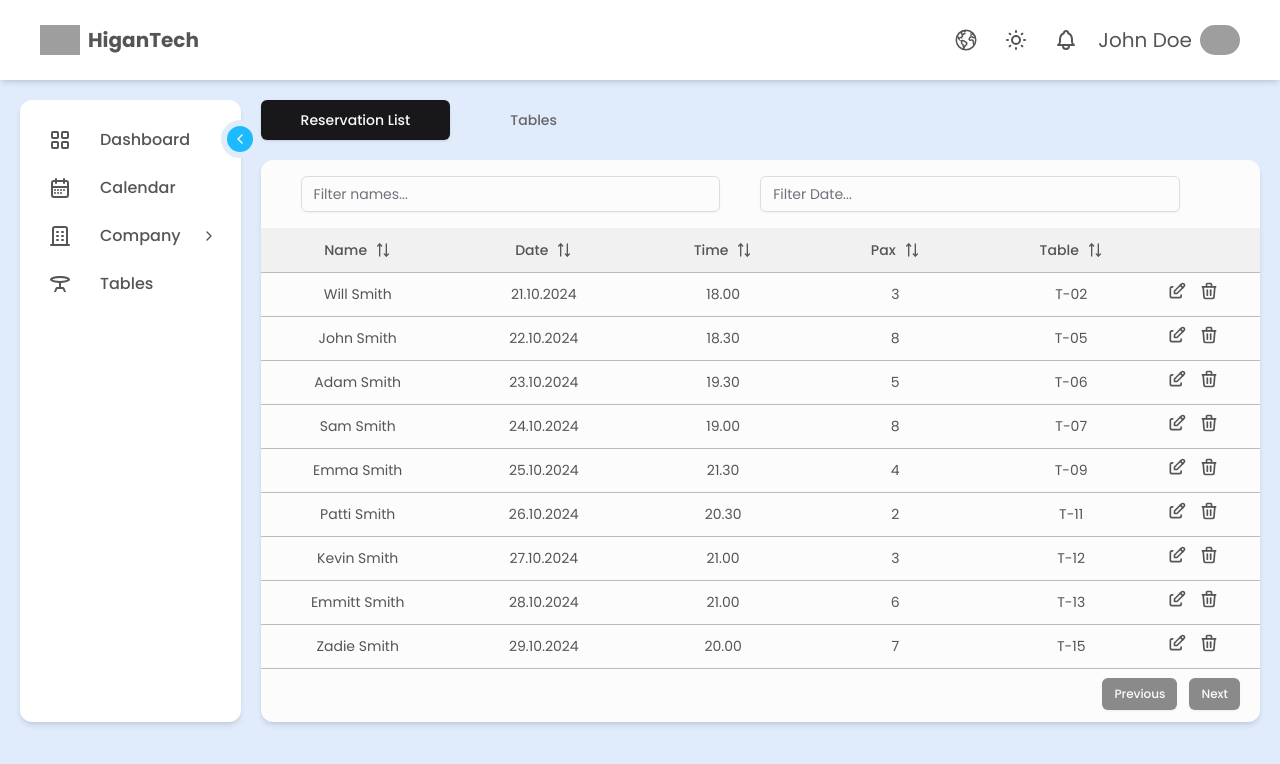
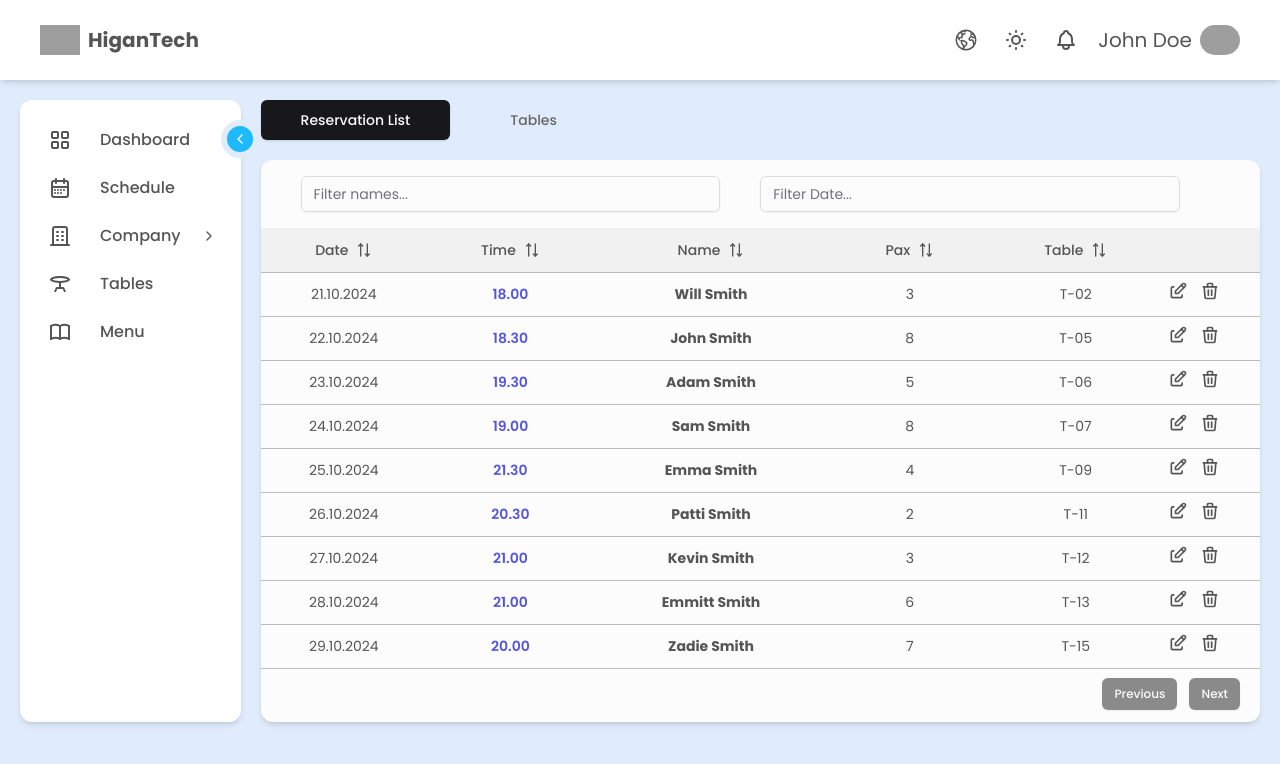
Before and after one commit to BendenizEnes/cafe-frontend, a React (Vite) app: page /reservations in a window 1280 px wide. Shown: the top 764 px of the page. Built offline with nearby package versions, Linux system fonts and the light colour scheme; grey boxes are pictures that could not be loaded.

Commit message:
Created Schedule Page

```diff
--- a/package.json
+++ b/package.json
@@ -10,6 +10,11 @@
     "preview": "vite preview"
   },
   "dependencies": {
+    "@fullcalendar/core": "^6.1.15",
+    "@fullcalendar/daygrid": "^6.1.15",
+    "@fullcalendar/interaction": "^6.1.15",
+    "@fullcalendar/react": "^6.1.15",
+    "@fullcalendar/timegrid": "^6.1.15",
     "@hookform/resolvers": "^3.9.0",
     "@radix-ui/react-dialog": "^1.1.1",
     "@radix-ui/react-dropdown-menu": "^2.1.1",
@@ -20,6 +25,7 @@
     "@tanstack/react-table": "^8.19.2",
     "class-variance-authority": "^0.7.0",
     "clsx": "^2.1.1",
+    "date-fns": "^3.6.0",
     "lucide-react": "^0.406.0",
     "prop-types": "^15.8.1",
     "react": "^18.3.1",
--- a/src/components/ui/Sidebar.jsx
+++ b/src/components/ui/Sidebar.jsx
@@ -1,6 +1,6 @@
 import {NavLink} from "react-router-dom";
 import { MdOutlineTableBar} from "react-icons/md";
-import {TbBuilding, TbCalendarMonth, TbChevronLeft, TbChevronRight, TbLayoutGrid} from "react-icons/tb";
+import {TbBook, TbBuilding, TbCalendarMonth, TbChevronLeft, TbChevronRight, TbLayoutGrid} from "react-icons/tb";
 import { useState} from "react";
 
 import {Card} from "@/components/ui/card.jsx";
@@ -30,9 +30,9 @@ function Sidebar() {
         },
         {
             id: 2,
-            name: "Calendar",
+            name: "Schedule",
             icon: <TbCalendarMonth className="dark:text-white"/>,
-            url: "/calendar",
+            url: "/schedule",
         },
         {
             id: 3,
@@ -56,6 +56,12 @@ function Sidebar() {
             name: "Tables",
             icon: <MdOutlineTableBar className="dark:text-white"/>,
             url: "/tables",
+        },
+        {
+            id: 5,
+            name: "Menu",
+            icon: <TbBook  className="dark:text-white"/>,
+            url: "/menu",
         },
     ];
 
--- a/src/components/ui/button.jsx
+++ b/src/components/ui/button.jsx
@@ -17,7 +17,7 @@ const buttonVariants = cva(
           "border border-input bg-background shadow-sm hover:bg-accent hover:text-accent-foreground",
         secondary:
           "bg-secondary text-secondary-foreground shadow-sm hover:bg-secondary/80",
-        ghost: "",
+        ghost: "hover:bg-accent hover:text-accent-foreground",
         link: "text-primary underline-offset-4 hover:underline",
       },
       size: {
--- a/src/pages/App.jsx
+++ b/src/pages/App.jsx
@@ -8,6 +8,8 @@ import Tables from "../pages/Tables.jsx";
 import Layout from "../components/ui/Layout.jsx";
 import Reservations from "../pages/Reservations.jsx";
 import Account from "../pages/Account.jsx";
+import Schedule from "@/pages/Schedule.jsx";
+import Menu from "@/pages/Menu.jsx";
 
 function App() {
 
@@ -20,9 +22,10 @@ function App() {
             <Route path="security" element={<Security/>}></Route>
             <Route path="billing" element={<Billing/>}></Route>
         </Route>
-
-        <Route path="/tables" element={<Tables/>}></Route>
-        <Route path="/reservations" element={<Reservations/>}></Route>
+        <Route path="schedule" element={<Schedule/>}></Route>
+        <Route path="tables" element={<Tables/>}></Route>
+        <Route path="reservations" element={<Reservations/>}></Route>
+        <Route path="menu" element={<Menu/>}></Route>
     </Routes>
   )
 }
--- /dev/null
+++ b/src/pages/Menu.jsx
@@ -0,0 +1,14 @@
+import Layout from "@/components/ui/Layout.jsx";
+
+
+function Menu() {
+    return (
+        <Layout>
+                <main className="w-full h-[622px]">
+
+                </main>
+        </Layout>
+    );
+}
+
+export default Menu;
--- a/src/pages/Reservations.jsx
+++ b/src/pages/Reservations.jsx
@@ -12,22 +12,19 @@ import {
 import {Table, TableBody, TableCell, TableHead, TableHeader, TableRow,} from "@/components/ui/table"
 import {TbArrowsUpDown, TbEdit, TbTrash} from "react-icons/tb";
 import {useState} from "react";
-import {Dialog, DialogContent, DialogFooter, DialogHeader, DialogTitle, DialogTrigger} from "@/components/ui/dialog.jsx";
+import {
+    Dialog,
+    DialogContent,
+    DialogDescription,
+    DialogFooter,
+    DialogHeader,
+    DialogTitle,
+    DialogTrigger
+} from "@/components/ui/dialog.jsx";
 import {Label} from "@/components/ui/label.jsx";
 import {Input} from "@/components/ui/input.jsx";
 function Reservations() {
     const columns = [
-        {
-            accessorKey: "name",
-            header:(({column}) =>
-                <Button
-                    variant="ghost"
-                    onClick={() => column.toggleSorting(column.getIsSorted() === "asc")}
-                    className="w-full"
-                >
-                    Name <TbArrowsUpDown className="ml-2 h-4 w-4" />
-                </Button>),
-        },
         {
             accessorKey: "date",
             header:(({column}) =>
@@ -38,6 +35,7 @@ function Reservations() {
                 >
                     Date <TbArrowsUpDown className="ml-2 h-4 w-4" />
                 </Button>),
+            size:200
         },
         {
             accessorKey: "time",
@@ -49,6 +47,21 @@ function Reservations() {
                 >
                     Time <TbArrowsUpDown className="ml-2 h-4 w-4" />
                 </Button>),
+            size:200,
+            cell:(({row})=> <div className="text-[#5555dd] font-[600]">{row.getValue("time")}</div>)
+        },
+        {
+            accessorKey: "name",
+            header:(({column}) =>
+                <Button
+                    variant="ghost"
+                    onClick={() => column.toggleSorting(column.getIsSorted() === "asc")}
+                    className="w-full"
+                >
+                    Name <TbArrowsUpDown className="ml-2 h-4 w-4" />
+                </Button>),
+            size:300,
+            cell:(({row})=> <div className="font-[700]">{row.getValue("name")}</div>)
         },
         {
             accessorKey: "pax",
@@ -60,6 +73,7 @@ function Reservations() {
                 >
                     Pax <TbArrowsUpDown className="ml-2 h-4 w-4" />
                 </Button>),
+            size:200
         },
         {
             accessorKey: "table",
@@ -71,6 +85,7 @@ function Reservations() {
                 >
                     Table <TbArrowsUpDown className="ml-2 h-4 w-4" />
                 </Button>),
+            size:200
         },
     ]
     const reservations = [
@@ -179,7 +194,7 @@ function Reservations() {
                             <TableRow className="h-11" key={headerGroup.id}>
                                 {headerGroup.headers.map((header) => {
                                     return (
-                                        <TableHead key={header.id}>
+                                        <TableHead key={header.id} style={{ width: `${header.getSize()}px` }}>
                                             {header.isPlaceholder
                                                 ? null
                                                 : flexRender(
@@ -189,7 +204,7 @@ function Reservations() {
                                         </TableHead>
                                     )
                                 })}
-                                <div></div>
+                                <div className="w-full"></div>
                                 </TableRow>
                             ))}
                         </TableHeader>
@@ -202,7 +217,7 @@ function Reservations() {
                                                 {flexRender(cell.column.columnDef.cell, cell.getContext())}
                                             </TableCell>
                                         ))}
-                                        <TableCell className="max-w-14 items-center justify-center flex gap-3">
+                                        <TableCell className="w-full pr-10 text-end items-center justify-end flex gap-3">
                                             <div>
                                                 <Dialog>
                                                     <DialogTrigger asChild>
@@ -212,7 +227,7 @@ function Reservations() {
                                                         <DialogHeader>
                                                             <DialogTitle>Edit Reservation</DialogTitle>
                                                         </DialogHeader>
-                                                        <div className="grid gap-4 py-4">
+                                                        <DialogDescription className="grid gap-4 py-4">
                                                             <div className="grid grid-cols-4 items-center gap-4">
                                                                 <Label htmlFor="name" className="text-right">
                                                                     Name
@@ -221,10 +236,10 @@ function Reservations() {
                                                                        className="col-span-3"/>
                                                             </div>
                                                             <div className="grid grid-cols-4 items-center gap-4">
-                                                                <Label htmlFor="person" className="text-right">
+                                                                <Label htmlFor="pax" className="text-right">
                                                                     Person
                                                                 </Label>
-                                                                <Input id="person" type="number"
+                                                                <Input id="pax" type="number"
                                                                        placeholder={row.original.pax}
                                                                        className="col-span-3"/>
                                                             </div>
@@ -247,12 +262,12 @@ function Reservations() {
                                                                        className="col-span-3"/>
                                                             </div>
                                                             <div className="grid grid-cols-4 items-center gap-4">
-                                                                <Label htmlFor="time" className="text-right">
+                                                                <Label htmlFor="table" className="text-right">
                                                                     Table
                                                                 </Label>
-                                                                <Input id="time" type="text" placeholder={row.original.table} className="col-span-3"/>
+                                                                <Input id="table" type="text" placeholder={row.original.table} className="col-span-3"/>
                                                             </div>
-                                                        </div>
+                                                        </DialogDescription>
                                                         <DialogFooter>
                                                             <Button type={`button {/*submit*/}`}>Save changes</Button>
                                                         </DialogFooter>
@@ -267,9 +282,9 @@ function Reservations() {
                                                         <DialogHeader>
                                                             <DialogTitle>Delete Reservation</DialogTitle>
                                                         </DialogHeader>
-                                                        <div className="">
+                                                        <DialogDescription>
                                                             Are You Sure You Want to Delete This Reservation?
-                                                        </div>
+                                                        </DialogDescription>
                                                         <DialogFooter>
                                                             <Button type={`button {/*submit*/}`}>Delete</Button>
                                                             <Button type={`button {/*submit*/}`} variant="ghost" onClick={() => document.querySelector(".dialogClose").click()}>Cancel</Button>
--- /dev/null
+++ b/src/pages/Schedule.jsx
@@ -0,0 +1,175 @@
+import Layout from "../components/ui/Layout.jsx"
+import FullCalendar from "@fullcalendar/react";
+import dayGridPlugin from '@fullcalendar/daygrid'
+import timeGridPlugin from '@fullcalendar/timegrid'
+import interactionPlugin from '@fullcalendar/interaction'
+import {Card} from "@/components/ui/card.jsx";
+import {useEffect, useState} from "react";
+import {Dialog, DialogContent, DialogDescription, DialogFooter, DialogHeader,DialogTitle,} from "@/components/ui/dialog.jsx";
+import {Button} from "@/components/ui/button.jsx";
+import {Input} from "@/components/ui/input.jsx";
+import {Label} from "@/components/ui/label.jsx";
+
+function Schedule() {
+    const [events,setEvents]=useState([])
+    const [allEvents,setAllEvents] = useState([
+        {id:1, title:"Event 1",start:"2024-07-25",end:"2024-08-01"},
+        {id:2, title:"Event 2",start:"2024-07-28",end:"2024-07-30",allDay:false},
+        {id:3, title:"Event 3",start:"2024-07-24"},
+        {id:4, title:"Event 4",start:"2024-08-02"},
+        {id:5, title:"Event 5",start:"2024-08-05"}])
+    const [showModal, setShowModal] = useState(false)
+    const [showDeleteModal, setShowDeleteModal] = useState(false)
+    const [idToDelete, setIdToDelete] = useState(null)
+    const [newEvent, setNewEvent] = useState({
+        title:"",
+        start:"",
+        allDay:false,
+        id:0
+    })
+    const [initialDate,setInitialDate] = useState(new Date())
+
+    /*useEffect(() => {
+        let containerEl = document.getElementById("draggable-el")
+        if(containerEl) {
+            // new Draggable(containerEl,{
+            //     itemSelector:".fc-event",
+            //     eventData: function (eventEl){
+            //         let title = eventEl.getAttribute("title")
+            //         let id = eventEl.getAttribute("data")
+            //         let start = eventEl.getAttribute("start")
+            //         return {title, id, start}
+            //     }
+            // })
+        }
+    },[])*/
+
+    function handleDateClick(arg){
+        setNewEvent({
+            ...newEvent,
+            start: arg.date,
+            allDay: arg.allDay,
+            id:new Date().getTime()
+        })
+        setShowModal(true)
+    }
+
+    function addEvent(data){
+        const event = {
+                ...newEvent,
+                start:data.date.toISOString(),
+                title:data.draggedEl.innerText,
+                allDay: data.allDay,
+                id: new Date().getTime()
+            }
+            setAllEvents([...allEvents,event])
+    }
+
+    function handleDeleteModal(data){
+            setShowDeleteModal(true)
+            setIdToDelete(Number(data.event.id))
+    }
+    function handleDelete(){
+            setAllEvents(allEvents.filter(event => Number(event.id) !== Number(idToDelete)))
+            setShowDeleteModal(false)
+            setIdToDelete(null)
+    }
+
+    const handleChange = (e)=> {
+        setNewEvent({
+            ...newEvent,
+            title: e.target.value
+        })
+    }
+
+    function handleSubmit(e){
+        e.preventDefault();
+        setAllEvents([...allEvents, newEvent])
+        setShowModal(false)
+        setNewEvent({
+            title: "",
+            start: "",
+            allDay: false,
+            id:0
+        })
+    }
+
+    return (
+        <Layout>
+           <main className="w-full h-[622px] grid grid-cols-4 gap-5">
+               <Card className="col-span-3 p-5 border-none">
+                   <FullCalendar
+                       plugins={[ dayGridPlugin, timeGridPlugin, interactionPlugin ]}
+                       initialView="dayGridMonth"
+                       initialDate={initialDate.getDate()}
+                       dateClick={handleDateClick}
+                       headerToolbar={{
+                           left: 'prev next today',
+                           center: 'title',
+                           right: "dayGridMonth,dayGridWeek,timeGridDay"
+                       }}
+                       height="100%"
+                       events={allEvents}
+                       nowIndicator={true}
+                       editable={true}
+                       droppable={true}
+
+                       drop={(data) => addEvent(data)}
+                       eventClick={(data) => handleDeleteModal(data)}
+                   />
+               </Card>
+               <Card id="draggable-el" className="col-span-1 row-span-1 border-none p-5">
+                   {allEvents.map((event) => (
+                       <div key={event.id} title={event.title} className="fc-event w-full my-2 rounded-md p-2 bg-purple-400 text-white">
+                           {event.title}
+                       </div>
+                   ) )}
+               </Card>
+               <Dialog open={showDeleteModal} onOpenChange={setShowDeleteModal}>
+                   <DialogContent className="sm:max-w-[425px] bg-white">
+                       <DialogHeader>
+                           <DialogTitle>Delete Event</DialogTitle>
+                       </DialogHeader>
+                       <DialogDescription>
+                           Are You Sure You Want to Delete This Event?
+                       </DialogDescription>
+                       <DialogFooter>
+                           <Button type="button" onClick={handleDelete}>Delete</Button>
+                           <Button type="button" variant="ghost" onClick={() => {
+                               setShowDeleteModal(false)
+                               setIdToDelete(null)
+                           }}>Cancel</Button>
+                       </DialogFooter>
+                   </DialogContent>
+               </Dialog>
+               <Dialog open={showModal} onOpenChange={setShowModal}>
+                   <DialogContent className="sm:max-w-[425px] bg-white">
+                       <DialogHeader>
+                           <DialogTitle>Add Event</DialogTitle>
+                       </DialogHeader>
+                       <DialogDescription></DialogDescription>
+                       <form onSubmit={handleSubmit}>
+                           <div className="py-4">
+                               <div className="grid grid-cols-4 items-center gap-4">
+                                   <Label htmlFor="name" className="text-right">
+                                       Name
+                                   </Label>
+                                   <Input id="name" value={newEvent.title} onChange={(e) => handleChange(e)} placeholder="Title"  className="col-span-3"/>
+                               </div>
+
+                           </div>
+                           <DialogFooter>
+                               <Button type="submit" disabled={newEvent.title === ''}>Create</Button>
+                               <Button type="button" onClick={() => setShowModal(false)}>Cancel</Button>
+                           </DialogFooter>
+                       </form>
+                   </DialogContent>
+               </Dialog>
+
+           </main>
+
+        </Layout>
+    );
+}
+
+export default Schedule;
--- a/src/styles/App.css
+++ b/src/styles/App.css
@@ -1,37 +1,32 @@
+
 .active{
     color:#1DBAFF;
 }
-
 .dark .active{
     color: #91dcf8;
 }
-
 .active .icon{
     background: #DCF6FF;
 }
-
-
-
 .dark .active .icon{
     background: #1DBAFF;
 }
 
+
 ::-webkit-scrollbar {
-    width: 10px; /* Scrollbar'ın genişliği */
+    width: 10px;
 }
 
-/* Scrollbar arka planı */
 ::-webkit-scrollbar-track {
-    background: var(--scrollbar-bg); /* Arka plan rengi */
+    background: var(--scrollbar-bg);
 }
 
-/* Scrollbar başparmak (kaydırma kutusu) */
+
 ::-webkit-scrollbar-thumb {
-    background: var(--scrollbar); /* Kaydırma kutusu rengi */
-    border-radius: 5px;/* Kenar yuvarlama */
+    background: var(--scrollbar);
+    border-radius: 5px;
 }
 
-/* Scrollbar başparmak üzerine gelindiğinde */
 ::-webkit-scrollbar-thumb:hover {
-    background: var(--scrollbar-hover); /* Kaydırma kutusu üzerine gelindiğinde rengi */
+    background: var(--scrollbar-hover);
 }
```
Also changed, not shown: 2 other files (tests, documents, lock files or other folders).
